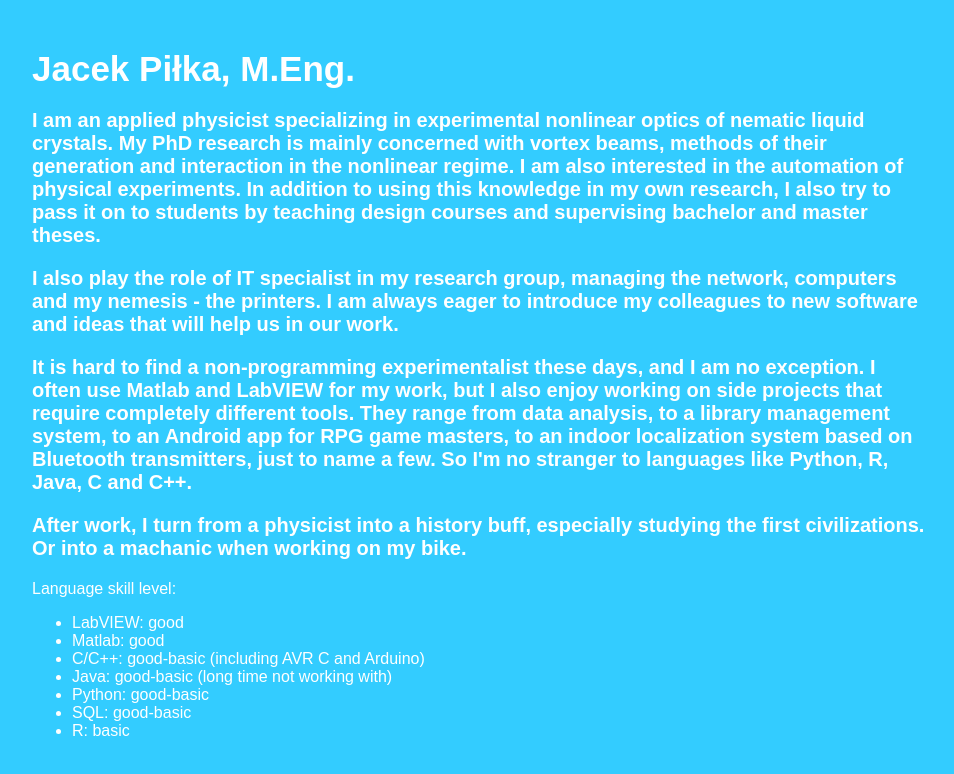
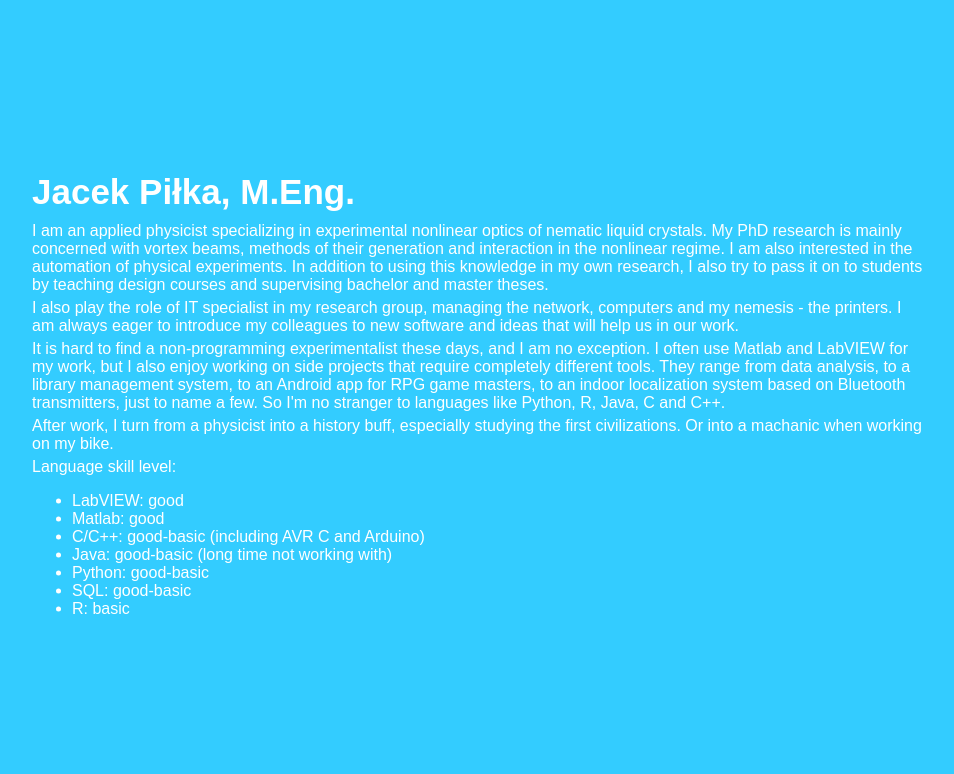
Before and after one commit to polon25/polon25.github.io, a plain HTML site: page index.html in a window 1280 px wide. Shown: the whole page, without its empty margins (160-1114 px from the left). Drawn offline with Linux system fonts and the light colour scheme; a web font is replaced by a local one.

Commit message:
Update index.html

```diff
--- a/index.html
+++ b/index.html
@@ -9,13 +9,13 @@
 <body>
 	<div id="center-space">
 	<h1>Jacek Piłka, M.Eng.</h1>
-	<h3>I am an applied physicist specializing in experimental nonlinear optics of nematic liquid crystals. My PhD research is mainly concerned with vortex beams, methods of their generation and interaction in the nonlinear regime. I am also interested in the automation of physical experiments. In addition to using this knowledge in my own research, I also try to pass it on to students by teaching design courses and supervising bachelor and master theses.</h3>
+	<p>I am an applied physicist specializing in experimental nonlinear optics of nematic liquid crystals. My PhD research is mainly concerned with vortex beams, methods of their generation and interaction in the nonlinear regime. I am also interested in the automation of physical experiments. In addition to using this knowledge in my own research, I also try to pass it on to students by teaching design courses and supervising bachelor and master theses.</p>
 
-	<h3>I also play the role of IT specialist in my research group, managing the network, computers and my nemesis - the printers. I am always eager to introduce my colleagues to new software and ideas that will help us in our work.</h3>
+	<p>I also play the role of IT specialist in my research group, managing the network, computers and my nemesis - the printers. I am always eager to introduce my colleagues to new software and ideas that will help us in our work.</p>
 
-	<h3>It is hard to find a non-programming experimentalist these days, and I am no exception. I often use Matlab and LabVIEW for my work, but I also enjoy working on side projects that require completely different tools. They range from data analysis, to a library management system, to an Android app for RPG game masters, to an indoor localization system based on Bluetooth transmitters, just to name a few. So I'm no stranger to languages like Python, R, Java, C and C++.</h3>
+	<p>It is hard to find a non-programming experimentalist these days, and I am no exception. I often use Matlab and LabVIEW for my work, but I also enjoy working on side projects that require completely different tools. They range from data analysis, to a library management system, to an Android app for RPG game masters, to an indoor localization system based on Bluetooth transmitters, just to name a few. So I'm no stranger to languages like Python, R, Java, C and C++.</h3>
 
-	<h3>After work, I turn from a physicist into a history buff, especially studying the first civilizations. Or into a machanic when working on my bike.</h3>
+	<p>After work, I turn from a physicist into a history buff, especially studying the first civilizations. Or into a machanic when working on my bike.</p>
 	<p>Language skill level:</p>
 	<ul>
 		<li>LabVIEW: good</li>
```
